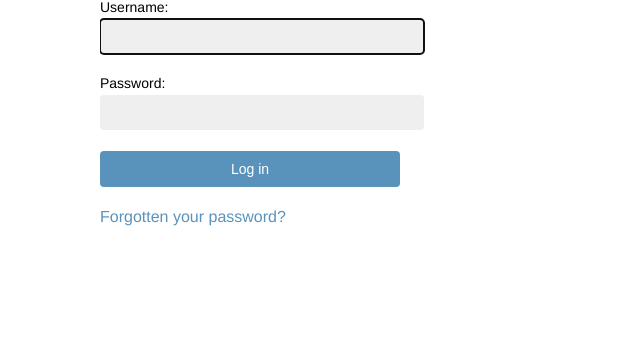
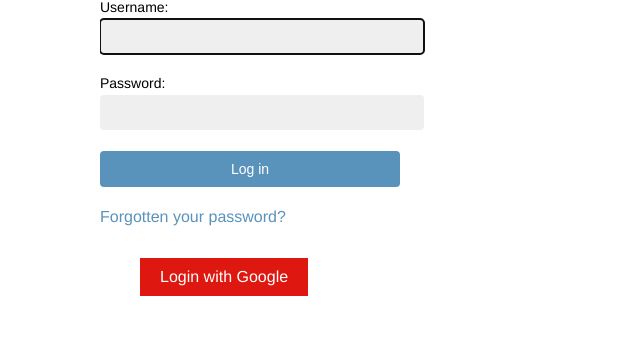
Before and after one commit to kbcat/myshop, a Django app: page /account/login/ in a window 1280 px wide. Shown: the part 213-572 px from the top of the page, without its empty margins (0-640 px from the left). Run offline with Django 3.2, Linux system fonts and the light colour scheme; parts of the project's set-up code (start-up, migrations or seed data) failed here and were passed over.

Commit message:
upload mail and google login

```diff
--- a/account/templates/registration/login.html
+++ b/account/templates/registration/login.html
@@ -22,4 +22,9 @@
         </form>
         <p><a href="{% url 'account:password_reset' %}">Forgotten your password?</a></p>
     </div>
+    <div class="social">
+        <ul>
+            <li class="google"><a href="{% url 'social:begin' 'google-oauth2' %}">Login with Google</a></li>
+        </ul>
+    </div>
 {% endblock %}
--- a/myshop/urls.py
+++ b/myshop/urls.py
@@ -21,6 +21,7 @@
 urlpatterns = [
     path('admin/', admin.site.urls),
     path('account/', include('account.urls', namespace='account')),
+    path('social-auth/', include('social_django.urls', namespace='social')),
     path('cart/', include('cart.urls', namespace='cart')),
     path('orders/', include('orders.urls', namespace='orders')),
     path('', include('payment.urls', namespace='payment')),
--- a/shop/static/css/base.css
+++ b/shop/static/css/base.css
@@ -365,3 +365,21 @@
     color:#666;
     border-radius:4px;
 }
+
+/* social-auth */
+.social {
+    float:left;
+}
+.social li {
+    list-style:none;
+    padding:10px 20px;
+    margin:0 0 10px 0;
+}
+.social li a {
+    width:100%;
+    height:100%;
+    display:block;
+    color:#fff;
+}
+.social li.twitter { background:#00cffa; }
+.social li.google { background:#de1710; }
```
Also changed, not shown: account/authentication.py (added, +21 -0 lines), myshop/settings.py (+13 -1 lines).
